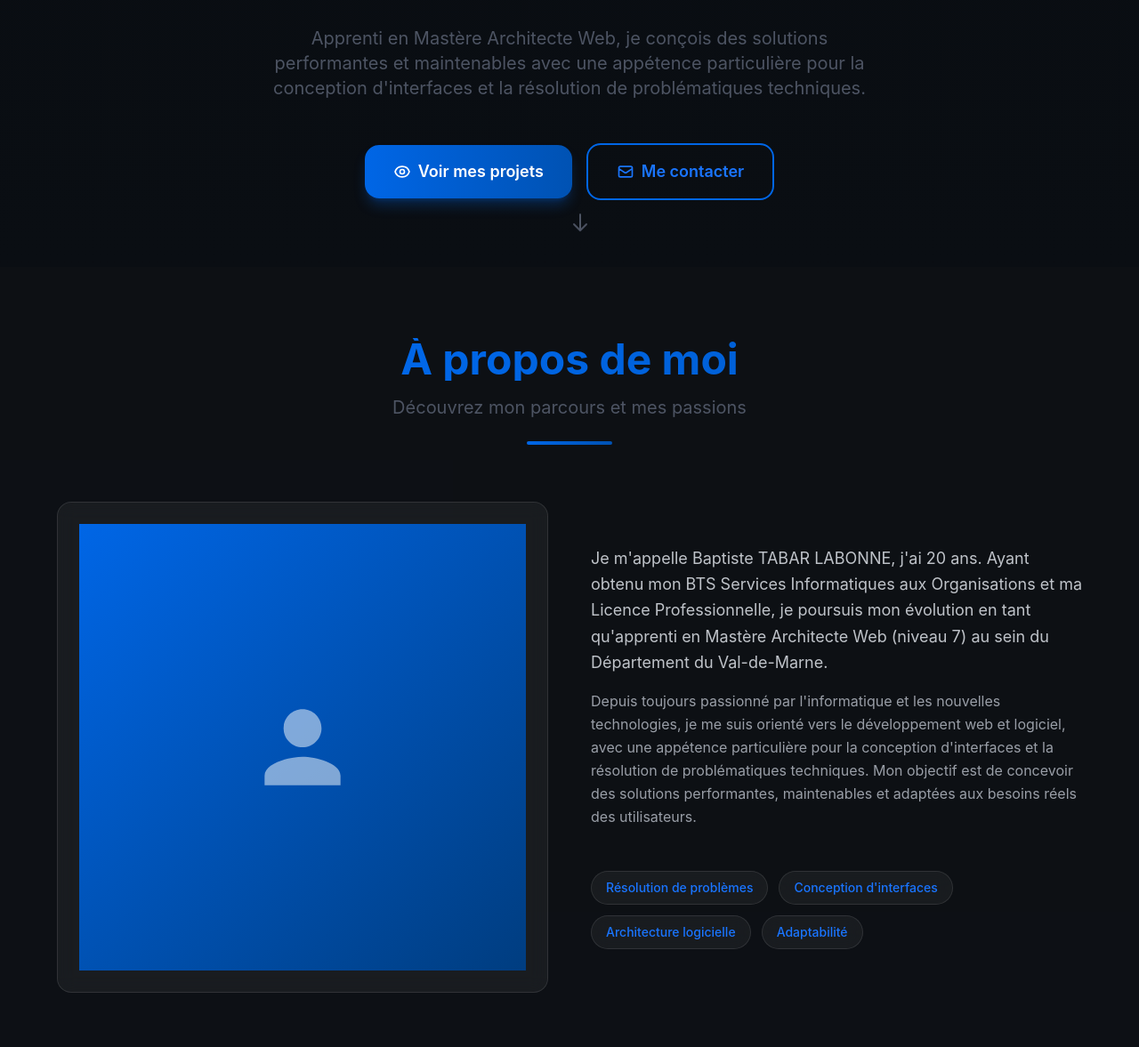
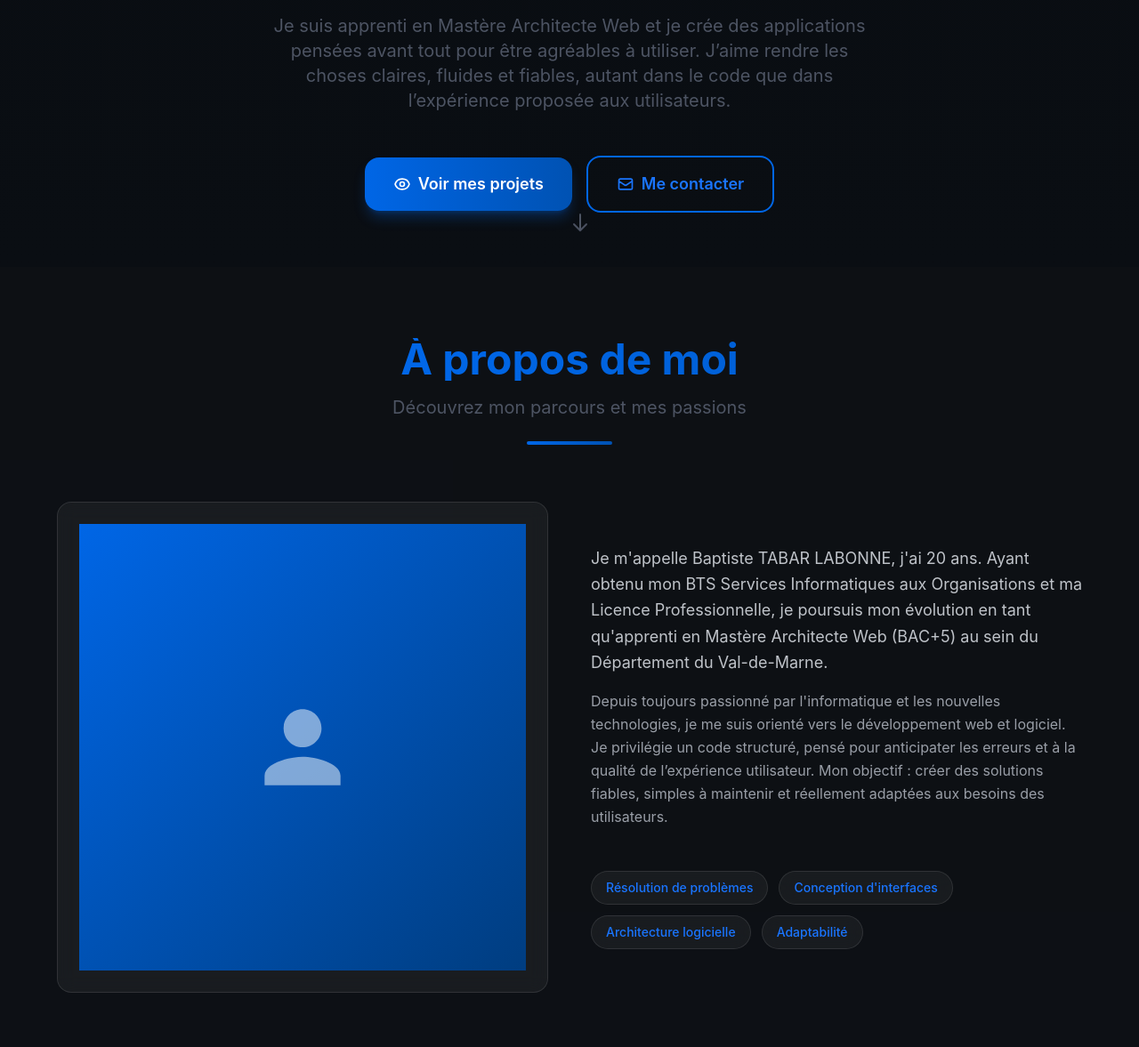
Before and after one commit to TabarBaptiste/portfolio, an Astro site: page / in a window 1280 px wide. Shown: the part 500-1677 px from the top of the page at 89% size. Built offline with nearby package versions, Linux system fonts and the light colour scheme; Astro itself is replaced by a stand-in of ours; no server answers.

Commit message:
Ajout de nouvelles compétences, amélioration des descriptions et ajout de sections pour les certifications

```diff
--- a/src/components/About.astro
+++ b/src/components/About.astro
@@ -9,7 +9,8 @@ import Card from "./ui/Card.astro";
     subtitle="Découvrez mon parcours et mes passions"
     className="bg-dark-800/30"
 >
-    <div class="grid md:grid-cols-2 gap-12 items-center"> <!-- TODO : Mettre une vraie image -->
+    <div class="grid md:grid-cols-2 gap-12 items-center">
+        <!-- TODO : Mettre une vraie image -->
         <!-- Image / Avatar -->
         <div class="reveal order-1 md:order-1">
             <Card className="overflow-hidden">
@@ -41,14 +42,20 @@ import Card from "./ui/Card.astro";
         <div class="reveal order-2 md:order-2 space-y-6">
             <div class="space-y-4">
                 <p class="text-dark-200 text-lg leading-relaxed">
-                    Je m'appelle Baptiste TABAR LABONNE, j'ai 20 ans. Ayant obtenu mon BTS Services Informatiques aux Organisations
-                    et ma Licence Professionnelle, je poursuis mon évolution en tant qu'apprenti en Mastère Architecte Web (niveau 7)
-                    au sein du Département du Val-de-Marne.
+                    Je m'appelle Baptiste TABAR LABONNE, j'ai 20 ans. Ayant
+                    obtenu mon BTS Services Informatiques aux Organisations et
+                    ma Licence Professionnelle, je poursuis mon évolution en
+                    tant qu'apprenti en Mastère Architecte Web (BAC+5) au
+                    sein du Département du Val-de-Marne.
                 </p>
                 <p class="text-dark-300 leading-relaxed">
-                    Depuis toujours passionné par l'informatique et les nouvelles technologies, je me suis orienté vers le développement web et logiciel,
-                    avec une appétence particulière pour la conception d'interfaces et la résolution de problématiques techniques.
-                    Mon objectif est de concevoir des solutions performantes, maintenables et adaptées aux besoins réels des utilisateurs.
+                    Depuis toujours passionné par l'informatique et les
+                    nouvelles technologies, je me suis orienté vers le
+                    développement web et logiciel. Je privilégie un code
+                    structuré, pensé pour anticipater les erreurs et à la
+                    qualité de l’expérience utilisateur. Mon objectif : créer
+                    des solutions fiables, simples à maintenir et réellement
+                    adaptées aux besoins des utilisateurs.
                 </p>
             </div>
 
@@ -71,7 +78,6 @@ import Card from "./ui/Card.astro";
     </div>
 
     <!-- Domaines d'expertise -->
-    <!-- TODO : Ajouter des "domaines" vendeur, pas forcément mettre toutes mes compétences -->
     <div class="grid md:grid-cols-2 lg:grid-cols-3 gap-6 mt-16">
         <div class="reveal">
             <Card className="text-center">
@@ -92,9 +98,12 @@ import Card from "./ui/Card.astro";
                         ></path>
                     </svg>
                 </div>
-                <h3 class="text-xl font-semibold mb-2 text-dark-100">Frontend</h3>
+                <h3 class="text-xl font-semibold mb-2 text-dark-100">
+                    Frontend
+                </h3>
                 <p class="text-dark-300 text-sm">
-                    Conception d’interfaces web dynamiques et performantes avec l’écosystème Node.js, alliant ergonomie, accessibilité et design moderne
+                    Conception d’interfaces web dynamiques et performantes, alliant ergonomie, accessibilité et
+                    design moderne
                 </p>
             </Card>
         </div>
@@ -122,7 +131,8 @@ import Card from "./ui/Card.astro";
                     Backend
                 </h3>
                 <p class="text-dark-300 text-sm">
-                    Développement d’applications scalables et sécurisées dans une architecture claire et maintenable
+                    Développement d’applications scalables et sécurisées dans
+                    une architecture claire et maintenable
                 </p>
             </Card>
         </div>
@@ -148,7 +158,8 @@ import Card from "./ui/Card.astro";
                 </div>
                 <h3 class="text-xl font-semibold mb-2 text-dark-100">Mobile</h3>
                 <p class="text-dark-300 text-sm">
-                    Création d’applications cross-platform, intégration fluide d’API et gestion optimisée des performances <br><br>
+                    Création d’applications cross-platform, intégration fluide
+                    d’API et gestion optimisée des performances <br /><br />
                 </p>
             </Card>
         </div>
@@ -172,9 +183,13 @@ import Card from "./ui/Card.astro";
                         ></path>
                     </svg>
                 </div>
-                <h3 class="text-xl font-semibold mb-2 text-dark-100">Base de données</h3>
+                <h3 class="text-xl font-semibold mb-2 text-dark-100">
+                    Base de données
+                </h3>
                 <p class="text-dark-300 text-sm">
-                    Conception et administration de bases de données relationnelles et non relationnelles, optimisation des requêtes et modélisation efficace
+                    Conception et administration de bases de données
+                    relationnelles et non relationnelles, optimisation des
+                    requêtes et modélisation efficace
                 </p>
             </Card>
         </div>
@@ -200,13 +215,15 @@ import Card from "./ui/Card.astro";
                             stroke-linecap="round"
                             stroke-linejoin="round"
                             stroke-width="2"
-                            d="M15 12a3 3 0 11-6 0 3 3 0 016 0z"
-                        ></path>
+                            d="M15 12a3 3 0 11-6 0 3 3 0 016 0z"></path>
                     </svg>
                 </div>
-                <h3 class="text-xl font-semibold mb-2 text-dark-100">Environnement</h3>
+                <h3 class="text-xl font-semibold mb-2 text-dark-100">
+                    Environnement
+                </h3>
                 <p class="text-dark-300 text-sm">
-                    Maîtrise des environnements de développement, intégration et déploiement continus, débogage et collaboration en équipe
+                    Maîtrise des environnements de développement, intégration et
+                    déploiement continus, débogage et collaboration en équipe
                 </p>
             </Card>
         </div>
@@ -230,9 +247,13 @@ import Card from "./ui/Card.astro";
                         ></path>
                     </svg>
                 </div>
-                <h3 class="text-xl font-semibold mb-2 text-dark-100">Migration</h3>
+                <h3 class="text-xl font-semibold mb-2 text-dark-100">
+                    Migration
+                </h3>
                 <p class="text-dark-300 text-sm">
-                    Refonte et modernisation d’applications legacy, amélioration de la sécurité, des performances et de la maintenabilité du code
+                    Refonte et modernisation d’applications legacy, amélioration
+                    de la sécurité, des performances et de la maintenabilité du
+                    code
                 </p>
             </Card>
         </div>
--- a/src/components/Experience.astro
+++ b/src/components/Experience.astro
@@ -29,8 +29,9 @@ const experiences = [
       "Frontend",
       "Backend",
       "Base de données",
+      "Refonte",
+      "Maintenance",
       "VS Code Extension",
-      "Maintenance"
     ],
     type: 'work'
   },
--- a/src/components/Hero.astro
+++ b/src/components/Hero.astro
@@ -16,13 +16,15 @@ import Button from "./ui/Button.astro";
     </div>
 
     <!-- Contenu -->
-    <div class="relative z-10 text-center max-w-4xl mx-auto animate-fade-up pb-16 sm:pb-0">
+    <div
+        class="relative z-10 text-center max-w-4xl mx-auto animate-fade-up pb-16 sm:pb-0"
+    >
         <!-- Salutation animée -->
         <div class="mb-6 animate-fade-down">
             <span
                 class="inline-block px-4 py-2 rounded-full glass text-primary-400 text-sm font-medium"
             >
-                👋 Bienvenue sur mon portfolio
+                👋
             </span>
         </div>
 
@@ -43,10 +45,10 @@ import Button from "./ui/Button.astro";
         <p
             class="text-lg md:text-xl text-dark-400 mb-12 max-w-2xl mx-auto leading-relaxed"
         >
-            Apprenti en Mastère Architecte Web, je conçois des solutions
-            performantes et maintenables avec une appétence particulière pour la
-            conception d'interfaces et la résolution de problématiques
-            techniques.
+            Je suis apprenti en Mastère Architecte Web et je crée des
+            applications pensées avant tout pour être agréables à utiliser.
+            J’aime rendre les choses claires, fluides et fiables, autant dans le
+            code que dans l’expérience proposée aux utilisateurs.
         </p>
 
         <!-- CTA Buttons -->
--- a/src/components/Projects.astro
+++ b/src/components/Projects.astro
@@ -131,7 +131,7 @@ const categories = ['all', 'web', 'mobile'];
             <h3 class="text-xl font-bold text-dark-100 mb-2 group-hover:text-primary-400 transition-colors">
               {project.title}
             </h3>
-            <p class="text-dark-400 mb-4 flex-1">
+            <p class="text-dark-300 mb-4 flex-1">
               {project.description}
             </p>
 
```
Also changed, not shown: src/components/Skills.astro (+84 -0 lines), 1 other file.
